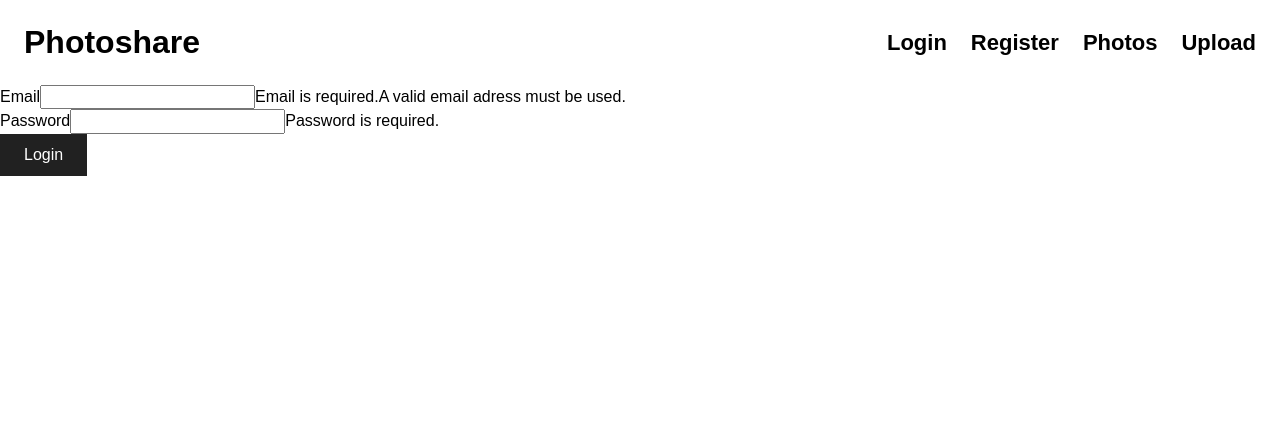
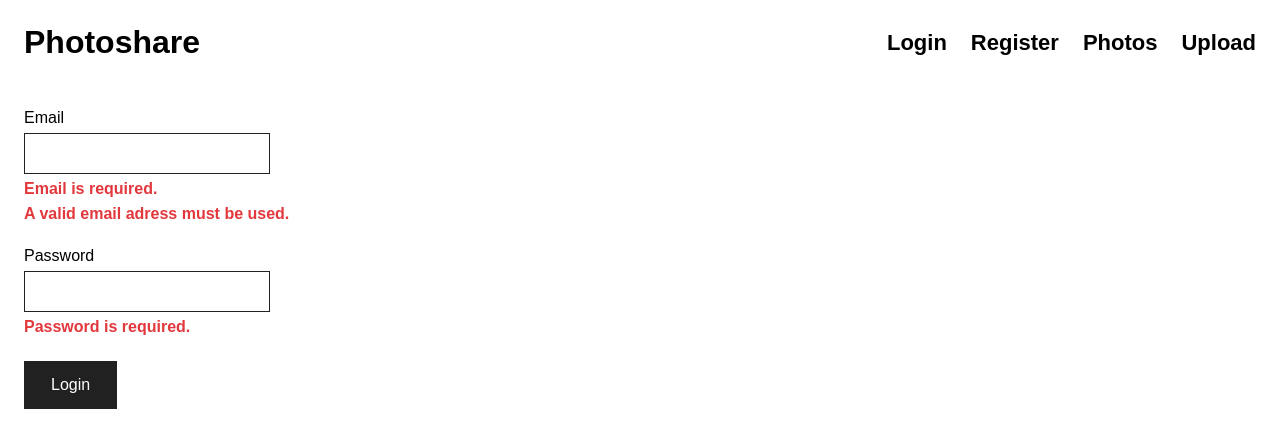
Before and after one commit to Tom-Checkley/photoshare-angular, an Angular app: page /login in a window 1280 px wide. Shown: the top 448 px of the page. Built offline with nearby package versions, Linux system fonts and the light colour scheme.

Commit message:
global form & button styles

```diff
--- a/src/app/components/home/home.component.html
+++ b/src/app/components/home/home.component.html
@@ -1,4 +1,4 @@
-<main class="home">
+<main class="home main">
 	<div class="home__actions">
 		<a class="button" [routerLink]="['login']">Login</a>
 		<a class="button" [routerLink]="['register']">Register</a>
--- a/src/app/components/home/home.component.scss
+++ b/src/app/components/home/home.component.scss
@@ -0,0 +1,15 @@
+@import '../../../scss/1-abstracts/_index';
+
+.home {
+  @include flex($justify: center, $align: center);
+}
+
+.button {
+  min-width: rem(120);
+  text-align: center;
+  font-weight: 700;
+
+  & + & {
+    @include margin-left($base-line-height);
+  }
+}
--- a/src/scss/2-globals/components/__index.scss
+++ b/src/scss/2-globals/components/__index.scss
@@ -1,2 +1,4 @@
 @import 'button';
+@import 'form';
 @import 'list';
+@import 'main';
--- a/src/scss/2-globals/components/_button.scss
+++ b/src/scss/2-globals/components/_button.scss
@@ -1,8 +1,16 @@
 .button {
+  display: inline-block;
 	appearance: none;
-	border: none;
+	border: 3px solid $color-secondary;
 	background-color: $color-secondary;
 	color: $COLOR-White;
 	@include padding($base-line-height / 2, $base-line-height);
-	text-decoration: none;
+  text-decoration: none;
+  transition: all .2s ease-in-out;
+
+  &:hover,
+  &:focus {
+    background-color: $COLOR-White;
+    color: $color-secondary;
+  }
 }
--- /dev/null
+++ b/src/scss/2-globals/components/_form.scss
@@ -0,0 +1,30 @@
+.form {
+  @include padding($base-line-height);
+}
+
+.form__row {
+  & + & {
+    @include margin-top($base-line-height);
+  }
+
+  * + * {
+    @include margin-top($base-line-height / 4);
+  }
+}
+
+.form__label {
+  display: block;
+}
+
+.form__input {
+  display: block;
+  border: 1px solid $color-secondary;
+  @include font-size($font-size-large);
+  @include padding($base-line-height / 4);
+}
+
+.form__error {
+  display: block;
+  color: $COLOR-Red;
+  font-weight: 700;
+}
--- /dev/null
+++ b/src/scss/2-globals/components/_main.scss
@@ -0,0 +1,5 @@
+$header-height:     84px;
+
+.main {
+  min-height: calc(100vh - #{$header-height});
+}
```
